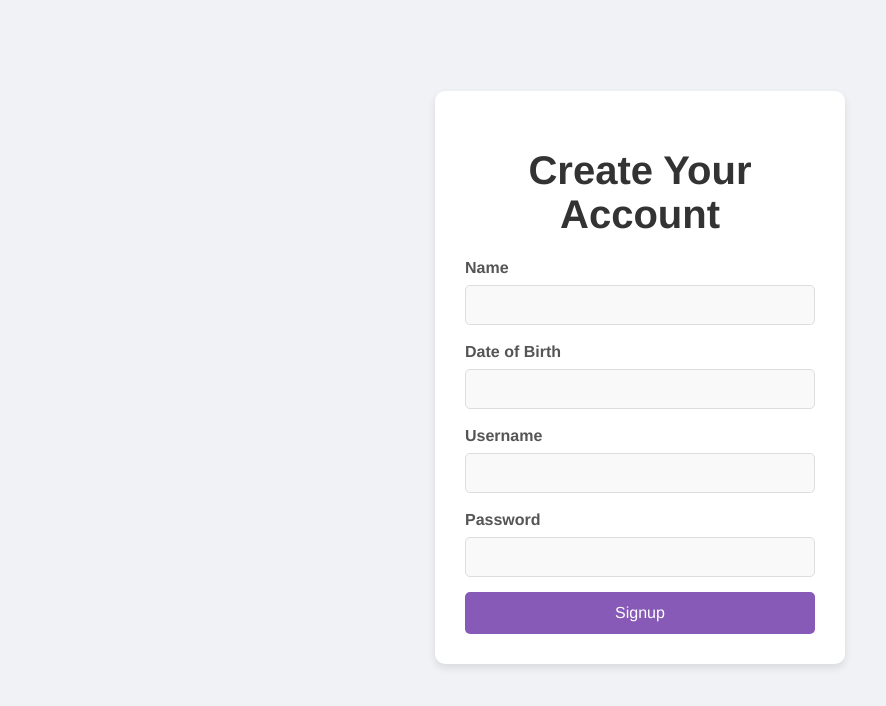
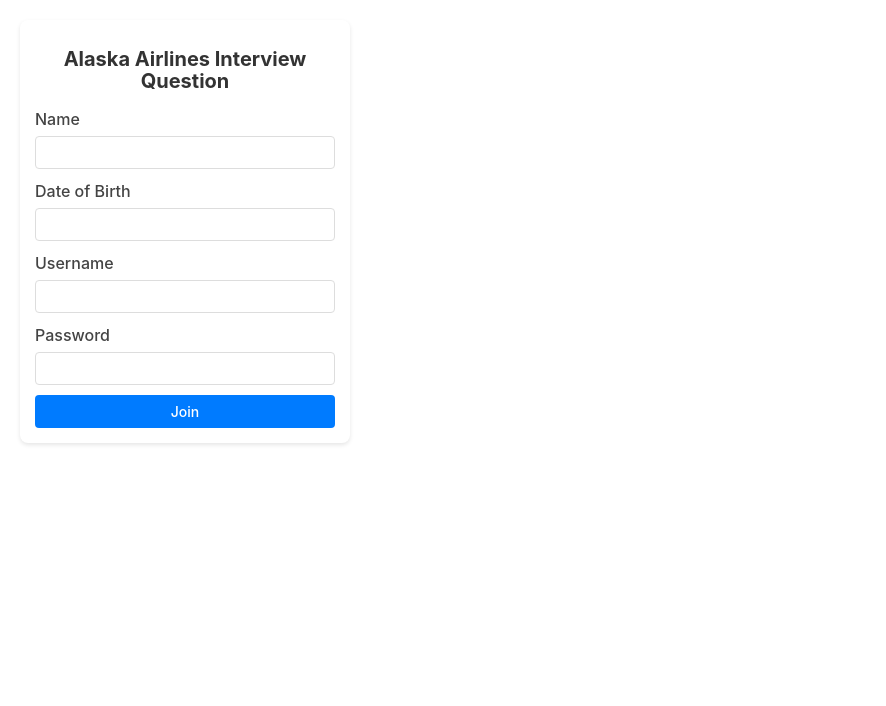
Before and after one commit to ukaranji/InterviewQuestion, a React (Vite) app: page / in a window 1280 px wide. Shown: the top 706 px of the page, without its empty margins (0-886 px from the left). Built offline with nearby package versions, Linux system fonts and the light colour scheme.

Commit message:
Css changes

```diff
--- a/src/Signup/FormComponent.jsx
+++ b/src/Signup/FormComponent.jsx
@@ -5,13 +5,11 @@
 
   const handleSubmit = async (e) => {
     e.preventDefault();
-
-
   };
 
   return (
     <div className="Form">
-      <h1>Create Your Account</h1>
+      <h1>Alaska Airlines Interview Question</h1>
       <form onSubmit={handleSubmit}>
         <div>
           <label>Name</label>
@@ -29,7 +27,7 @@
           <label>Password</label>
           <input type="text" name="password" />
         </div>
-        <button className="submitButton" type="submit">Signup</button>
+        <button className="submitButton" type="submit">Join</button>
       </form>
     </div>
   );
--- a/src/Signup/styles.scss
+++ b/src/Signup/styles.scss
@@ -1,71 +1,66 @@
-body {
-    font-family: 'Helvetica Neue', Arial, sans-serif;
-    background-color: #f0f2f5;
-    display: flex;
-    justify-content: center;
-    align-items: center;
-    height: 100vh;
-    margin: 0;
+.Form {
+  width: 300px; /* Reduced width */
+  margin: 20px;
+  padding: 15px; /* Reduced padding */
+  border-radius: 8px;
+  background-color: #ffffff;
+  box-shadow: 0 2px 4px rgba(0, 0, 0, 0.1);
+  position: absolute;
+  top: 0;
+  left: 0;
 }
 
-  .Form {
-    background: #ffffff;
-    padding: 30px;
-    border-radius: 10px;
-    box-shadow: 0 4px 8px rgba(0, 0, 0, 0.1);
-    width: 350px;
+.Form h1 {
+  text-align: center;
+  margin-bottom: 15px; /* Reduced margin */
+  font-size: 20px; /* Slightly smaller font size */
+  color: #333;
 }
 
-  h1 {
+.Form h2 {
   text-align: center;
-    color: #333;
-    margin-bottom: 20px;
-  font-size: 40px !important;
+  margin-bottom: 15px; /* Reduced margin */
+  font-size: 18px; /* Slightly smaller font size */
+  color: #555;
 }
 
-  form {
+.Form form {
   display: flex;
   flex-direction: column;
 }
 
-  div {
-    margin-bottom: 15px;
-    display: flex;
-    flex-direction: column;
+.Form form div {
+  margin-bottom: 10px; /* Reduced margin */
 }
 
-  label {
+.Form label {
+  display: block;
   margin-bottom: 5px;
-    color: #555;
-    font-weight: bold;
+  font-weight: 500;
+  color: #444;
 }
 
-  input {
-    padding: 10px;
+.Form input[type="text"] {
+  width: 100%;
+  padding: 8px; /* Reduced padding */
   border: 1px solid #ddd;
-    border-radius: 5px;
-    font-size: 16px;
-    background-color: #f9f9f9;
-    transition: border-color 0.3s;
-    color: #000;
+  border-radius: 4px;
+  box-sizing: border-box;
+  background-color: #ffffff; /* Set background color to white */
+  color: #000000; /* Set text color to black */
 }
 
-  input:focus {
-    border-color: #007bff;
-    outline: none;
+.Form .submitButton {
+  padding: 8px 12px; /* Reduced padding */
+  border: none;
+  border-radius: 4px;
+  background-color: #007bff; /* Changed to blue */
+  color: white;
+  font-size: 14px; /* Slightly smaller font size */
+  cursor: pointer;
+  transition: background-color 0.3s ease;
 }
 
-  .submitButton {
-    padding: 12px;
-    background-color: #875ab8;
-    color: #fff;
-    border: none;
-    border-radius: 5px;
-    font-size: 16px;
-    cursor: pointer;
-    transition: background-color 0.3s;
+.Form .submitButton:hover {
+  background-color: #0056b3; /* Darker blue on hover */
 }
-
-  button:hover {
-    background-color: #0056b3;
-  }
```
Lines whose indentation alone changed are shown as unchanged.
